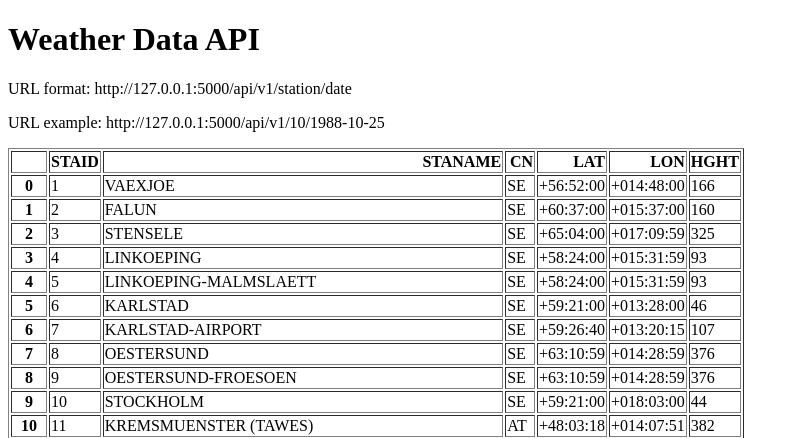
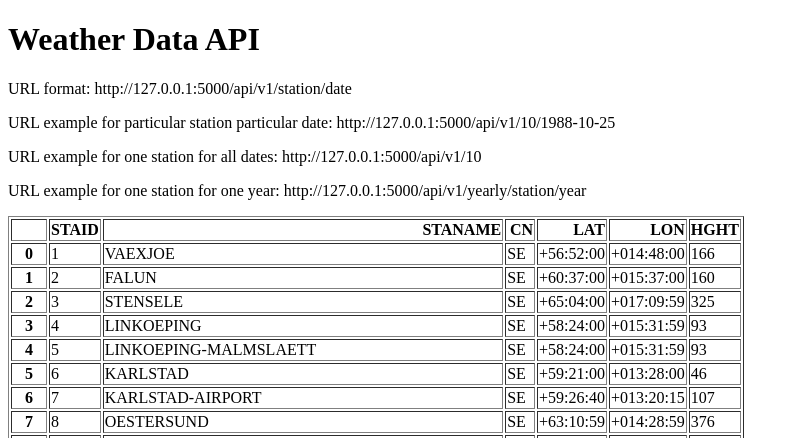
Before and after one commit to shubhamGugaliya/weather-data-API, a Flask app: page / in a window 1280 px wide. Shown: the top 438 px of the page, without its empty margins (0-799 px from the left). Run offline with Flask 3, Linux system fonts and the light colour scheme.

Commit message:
add URL endpoint for yearly and all data

```diff
--- a/main.py
+++ b/main.py
@@ -17,5 +17,20 @@ def about(station,date):
             'date' : date,
             'temperature' : str(temperature)}
 
+@app.route("/api/v1/<station>")
+def all_data(station):
+    filename = "data_small/TG_STAID"+ str(station.zfill(6))+".txt"
+    df = pd.read_csv(filename, skiprows=20, parse_dates=["    DATE"])
+    result=df.to_dict(orient='records')
+    return result
+
+@app.route("/api/v1/yearly/<station>/<year>")
+def year_data(station,year):
+    filename = "data_small/TG_STAID"+ str(station.zfill(6))+".txt"
+    df = pd.read_csv(filename, skiprows=20)
+    df["    DATE"]=df["    DATE"].astype(str)
+    answer = df[df["    DATE"].str.startswith(str(year))].to_dict(orient='records')
+    return answer
+
 if __name__=="__main__":
     app.run(debug=True)
--- a/templates/home.html
+++ b/templates/home.html
@@ -7,7 +7,9 @@
 <body>
 <h1>Weather Data API</h1>
 <p>URL format: http://127.0.0.1:5000/api/v1/station/date </p>
-<p>URL example: http://127.0.0.1:5000/api/v1/10/1988-10-25 </p>
+<p>URL example for particular station particular date: http://127.0.0.1:5000/api/v1/10/1988-10-25 </p>
+<p>URL example for one station for all dates: http://127.0.0.1:5000/api/v1/10 </p>
+<p> URL example for one station for one year: http://127.0.0.1:5000/api/v1/yearly/station/year</p>
 <p>{{data|safe}}</p>
 </body>
 </html>
```
